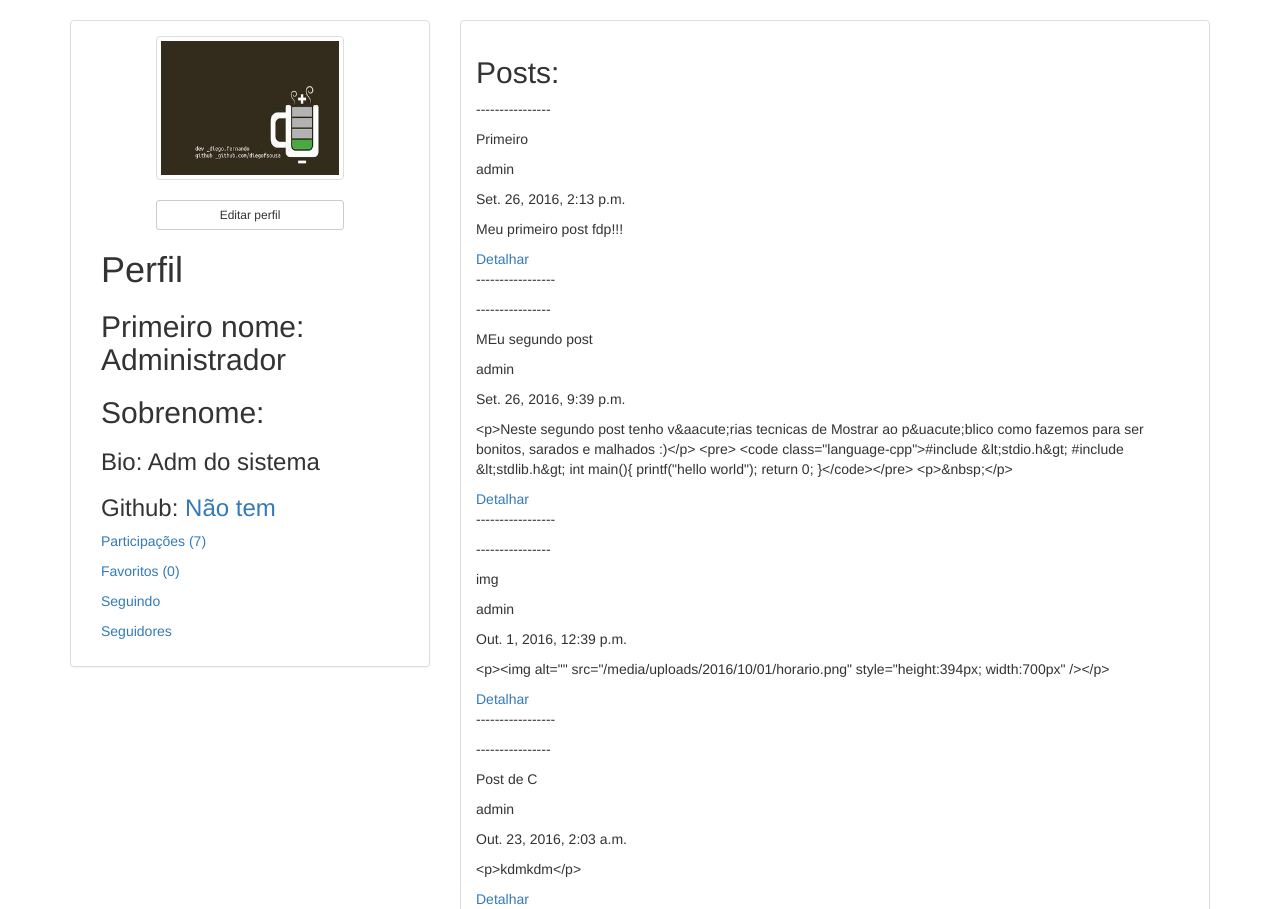
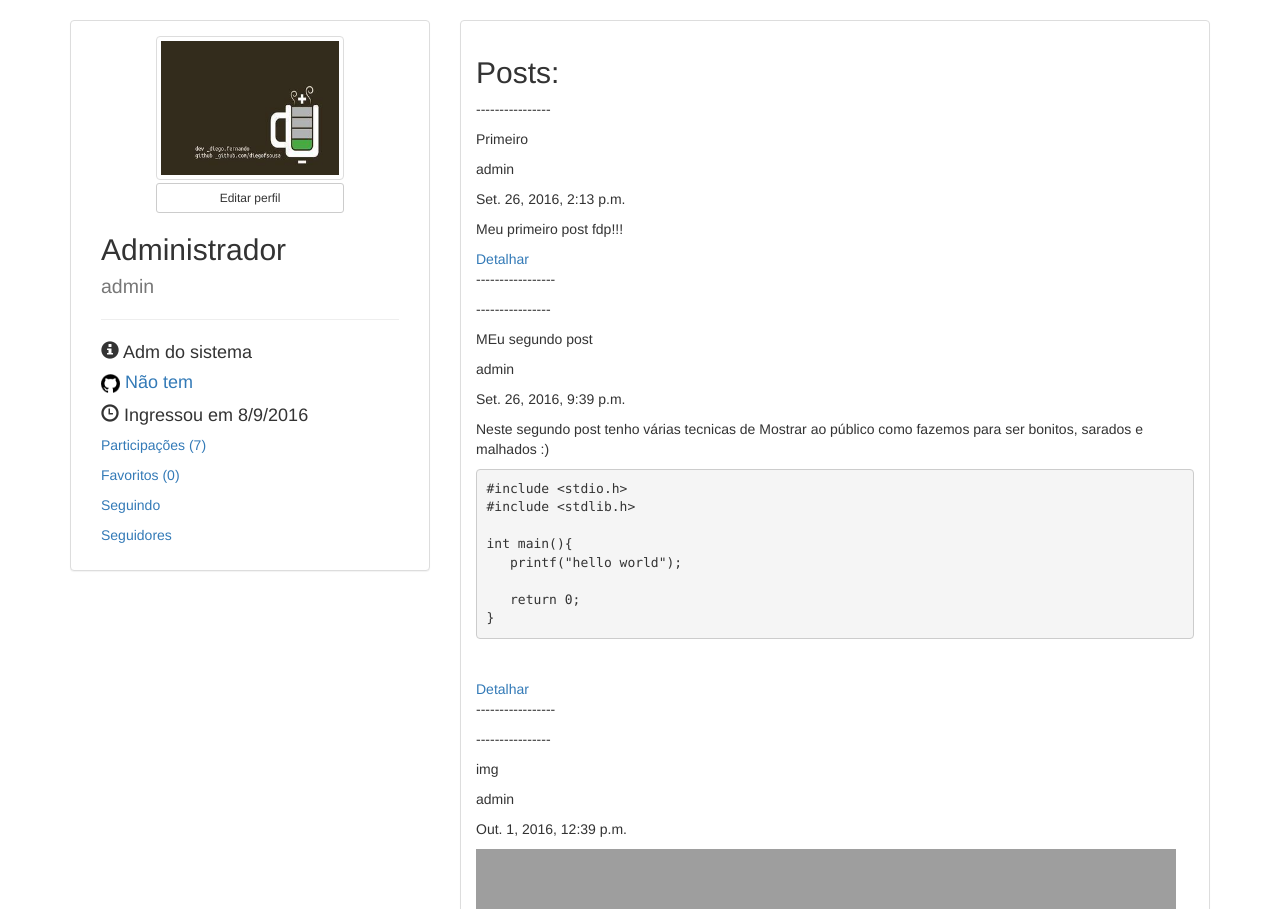
Before and after one commit to tonifc007/FixCodeProject, a Django app: page /profile/admin/ in a window 1280 px wide. Shown: the part 52-961 px from the top of the page. Run offline with Django 3.2, Linux system fonts and the light colour scheme; a user stored in the database is signed in; data comes from the database, SQL or seed files in the repository; both versions use the stored data as it was after the commit; some libraries are stand-ins or nearby versions; grey boxes are pictures that could not be loaded.

Commit message:
Continuação 'Profile' commitada do FDS :)

```diff
--- a/core/static/core/css/estilo.css
+++ b/core/static/core/css/estilo.css
@@ -102,3 +102,7 @@ div#pcorconfig{
 		display: none;
 	}
 }
+
+div#dad{
+	margin-top: -17px;
+}
--- a/core/static/core/js/main.js
+++ b/core/static/core/js/main.js
@@ -40,6 +40,7 @@ function friend(ide) {
 
         // handle a successful response
         success : function(json) {
+            $('#seguimento').addClass('btn-danger').removeClass('btn-success');
             $('#seguimento').text("Parar de seguir");// remove the value from the input
             console.log(json); // log the returned json to the console
             console.log("success"); // another sanity check
@@ -66,6 +67,7 @@ function unfriend(ide) {
 
         // handle a successful response
         success : function(json) {
+            $('#seguimento').addClass('btn-success').removeClass('btn-danger');
             $('#seguimento').text("Seguir"); // remove the value from the input
             console.log(json); // log the returned json to the console
             console.log("success"); // another sanity check
--- a/core/templates/core/baselogado.html
+++ b/core/templates/core/baselogado.html
@@ -9,6 +9,8 @@
 
         <!--Estilo próprio -->
         <link rel="stylesheet" href="{% static 'core/css/estilo.css' %}" media="screen" title="no title">
+        <link rel="stylesheet" href="{% static 'core/css/sprite/sprite_icons.css' %}" media="screen" title="no title">
+        <script language="javascript" src="{% static 'core/css/bootstrap/js/jquery-3.1.0.min.js' %}"></script>
 
     </head>
 
@@ -95,10 +97,7 @@
         </div>
     </div>
 
-     <script language="javascript" src="{% static 'core/css/bootstrap/js/jquery-3.1.0.min.js' %}"></script>
+
     <script language="javascript" src="{% static 'core/css/bootstrap/js/bootstrap.min.js' %}"></script>
     </body>
-
-
-
 </html>
--- a/core/templates/core/profile.html
+++ b/core/templates/core/profile.html
@@ -7,7 +7,7 @@
 
 {% block imagemperfil %}
 	{% if eu.imagem_perfil %}
-		<a href="{% url 'core:profile' user.username %}"><img src="{{ profile.imagem_perfil.url }}" class="navbar-brand img-circle" alt="imgperfil"></a>
+		<a href="{% url 'core:profile' user.username %}"><img src="{{ eu.imagem_perfil.url }}" class="navbar-brand img-circle" alt="imgperfil"></a>
 	{% else %}
 		<a href="{% url 'core:profile' user.username %}"><img src="{% static 'core/imagens/default.png' %}" class="navbar-brand img-circle" alt="imgperfil"></a>
 
@@ -18,47 +18,66 @@
 {% block body %}
 	<div class="container">
 		<div class="row">
-			<div class="col-xs-10 col-xs-offset-1 col-sm-3 col-sm-offset-0 col-md-3 col-lg-4">
+			<div class="col-xs-10 col-xs-offset-1 col-sm-4 col-sm-offset-0 col-md-5 col-lg-4">
 				<div class="panel panel-default">
 
 						<div class="panel-body">
-							<div class="col-xs-6 col-xs-offset-3 col-sm-6 col-sm-offset-3 col-md-6 col-md-offset-3 col-lg-8 col-lg-offset-2">
+							<div class="col-xs-8 col-xs-offset-2 col-sm-10 col-sm-offset-1 col-md-6 col-md-offset-3 col-lg-8 col-lg-offset-2">
 								{% if profile.imagem_perfil %}
 									<img class="img-responsive thumbnail" src="{{ profile.imagem_perfil.url }}">
 								{% else %}
-								<img src="{% static 'core/imagens/default.png' %}" width="200" height="200">
+									<img src="{% static 'core/imagens/default.png' %}">
 								{% endif %}
+								<div id="dad">
 								{% if profile.user == request.user %}
-								<a class="btn btn-default center-block btn-sm" href="{% url 'core:editprofile' %}">Editar perfil</a>
+									<a class="btn btn-default btn-block btn-sm" href="{% url 'core:editprofile' %}">Editar perfil</a>
+								{% else %}
+
+									{% if dadosSeguir is not 0 %}
+										{% if dadosSeguir is 1 %}
+
+											<button class="btn btn-danger btn-block btn-sm" id="seguimento" onclick="requisicao('{{ profile.user.username }}')"><span class="glyphicon glyphicon-remove"></span> Parar de seguir</button>
+
+										{% else %}
+
+											<button class="btn btn-success btn-block btn-sm" id="seguimento" onclick="requisicao('{{ profile.user.username }}')"><span class="glyphicon glyphicon-ok"></span> Seguir</button>
+										{% endif %}
+									{% endif %}
+
 								{% endif %}
 								</div>
+							</div>
 							<div class="col-lg-12">
+								<h2>{{ profile.user.first_name }}<br>
+								<small>{{ profile.user.username }}</small>
+								</h2>
+								{% if dadosSeguir is 1 %}
+									<small class="pCinzaUser"><span class="glyphicon glyphicon-ok-circle"></span> Você segue {{ profile.user.first_name }} desde {{ data.day }}/{{ data.month }}/{{ data.year }}.</small>
+								{% endif %}
+								{% if dadosSDV is 1 %}
+									<br><small class="pCinzaUser"><span class="glyphicon glyphicon-ok-circle"></span> {{ profile.user.first_name }} segue você.</small>
+								{% endif %}
 
-							<h1>Perfil</h1>
-							<h2>Primeiro nome: {{ profile.user.first_name }}</h2>
-							<h2>Sobrenome: {{ profile.user.last_name }}</h2>
-							<h3>Bio: {{ profile.bio }}</h3>
-							<h3>Github: <a href="{{ profile.git }}"> {{ profile.git }} </a></h3>
+								<div><hr></div>
+
+								{% if profile.bio %}
+									<h4><span class="glyphicon glyphicon-info-sign"></span> {{ profile.bio }}</h4>
+								{% endif %}
+								{% if profile.git %}
+									<h4><span><img src="{% static 'core/css/github-logo.png' %}" width="19" height="19"></span> <a href="http://github.com/{{ profile.git }}" target="_blank"> {{ profile.git }} </a></h4>
+								{% endif %}
+									<h4><span class="glyphicon glyphicon-time"></span> Ingressou em {{ profile.user.date_joined.day }}/{{ profile.user.date_joined.month }}/{{ profile.user.date_joined.year }} </a></h4>
+
 								<p><a href="{% url 'core:participations' profile.user.username %}">Participações ({{ participations.count }})</a></p>
 								<p><a href="{% url 'core:favorites' profile.user.username %}">Favoritos ({{ favorites.count }})</a></p>
 								<p><a href="{% url 'core:following' profile.user.username %}">Seguindo</a></p>
 								<p><a href="{% url 'core:follower' profile.user.username %}">Seguidores</a></p>
-							<div id="dad">
-							{% if dadosSeguir is not 0 %}
-								{% if dadosSeguir is 1 %}
 
-									<a href="#" id="seguimento" onclick="requisicao('{{ profile.user.username }}')">Parar de seguir</a>
-								{% else %}
-
-									<a href="#" id="seguimento" onclick="requisicao('{{ profile.user.username }}')">Seguir</a>
-								{% endif %}
-							{% endif %}
 						</div>
 					</div>
 				</div>
 			</div>
-			</div>
-			<div class="col-xs-10 col-xs-offset-1 col-sm-9 col-sm-offset-0 col-md-9 col-lg-8">
+			<div class="col-xs-10 col-xs-offset-1 col-sm-8 col-sm-offset-0 col-md-7 col-lg-8">
 				<div class="panel panel-default">
 					<div class="panel-body">
 						{% if relations %}
@@ -69,7 +88,7 @@
 							<p>{{ post.titulo }}</p>
 							<p>{{ post.user }}</p>
 							<p>{{ post.data }}</p>
-							<p>{{ post.post }}</p>
+							<p>{{ post.post|safe }}</p>
 							<a href="{% url 'core:post_detail' post.pk %}">Detalhar</a>
 							<p>-----------------</p>
 
--- a/core/views.py
+++ b/core/views.py
@@ -250,17 +250,30 @@ def profile(request, username):
 	eu = get_object_or_404(Profile, user=request.user)
 
 	if request.user.is_authenticated():
+		dataQueComecouASeguir = None
 		if use != request.user:
 			try:
 				procurarRegistro = Followers.objects.get(user=request.user, following=use)
 				if procurarRegistro:
 					dadosSeguir = 1
+					dataQueComecouASeguir = procurarRegistro.data
 			except ObjectDoesNotExist:
 				dadosSeguir = 2
 		else:
 			dadosSeguir = 0
+
+		if use != request.user:
+			try:
+				procurarRegistroSDV = Followers.objects.get(user=use, following=request.user)
+				if procurarRegistroSDV:
+					dadosSDV = 1
+			except ObjectDoesNotExist:
+				dadosSDV = 2
+		else:
+			dadosSDV = 0
 	else:
 		dadosSeguir = 0
+		dadosSDV = 0
 
 	posts = Post.objects.filter(user=use, exibir_perfil=True)
 
@@ -276,7 +289,7 @@ def profile(request, username):
 		relations = paginator.page(1)
 	except EmptyPage:
 		relations = paginator.page(paginator.num_pages)
-	return render(request, 'core/profile.html', {'relations':relations, 'profile':profile, 'participations':participations, 'favorites':favorites, 'dadosSeguir':dadosSeguir, 'eu':eu})
+	return render(request, 'core/profile.html', {'relations':relations, 'profile':profile, 'participations':participations, 'favorites':favorites, 'dadosSeguir':dadosSeguir, 'dadosSDV':dadosSDV, 'eu':eu, 'data':dataQueComecouASeguir})
 
 def login_user(request):
     if request.method == "POST":
```
Also changed, not shown: core/static/core/css/github-logo.png (added), db.sqlite3, media/user_diego/profile/perfil.jpg. Lines whose indentation alone changed are shown as unchanged.
